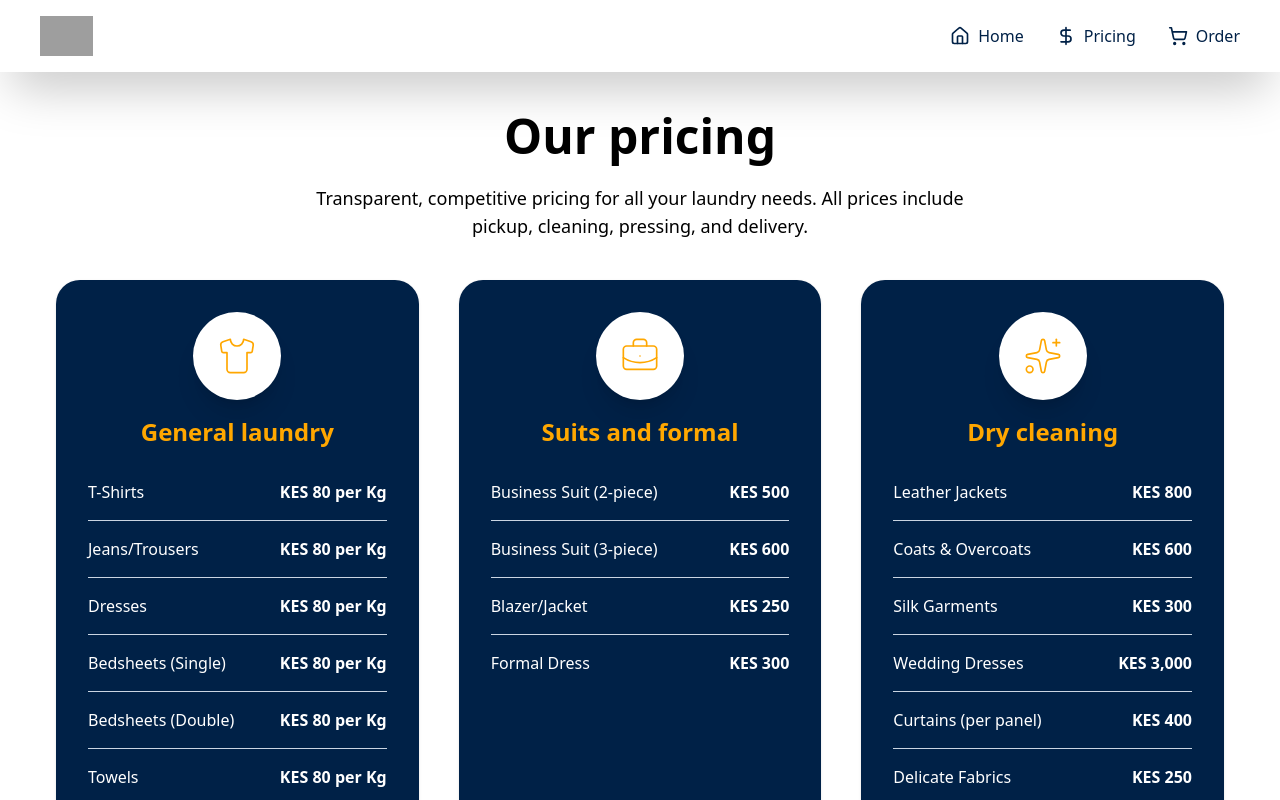
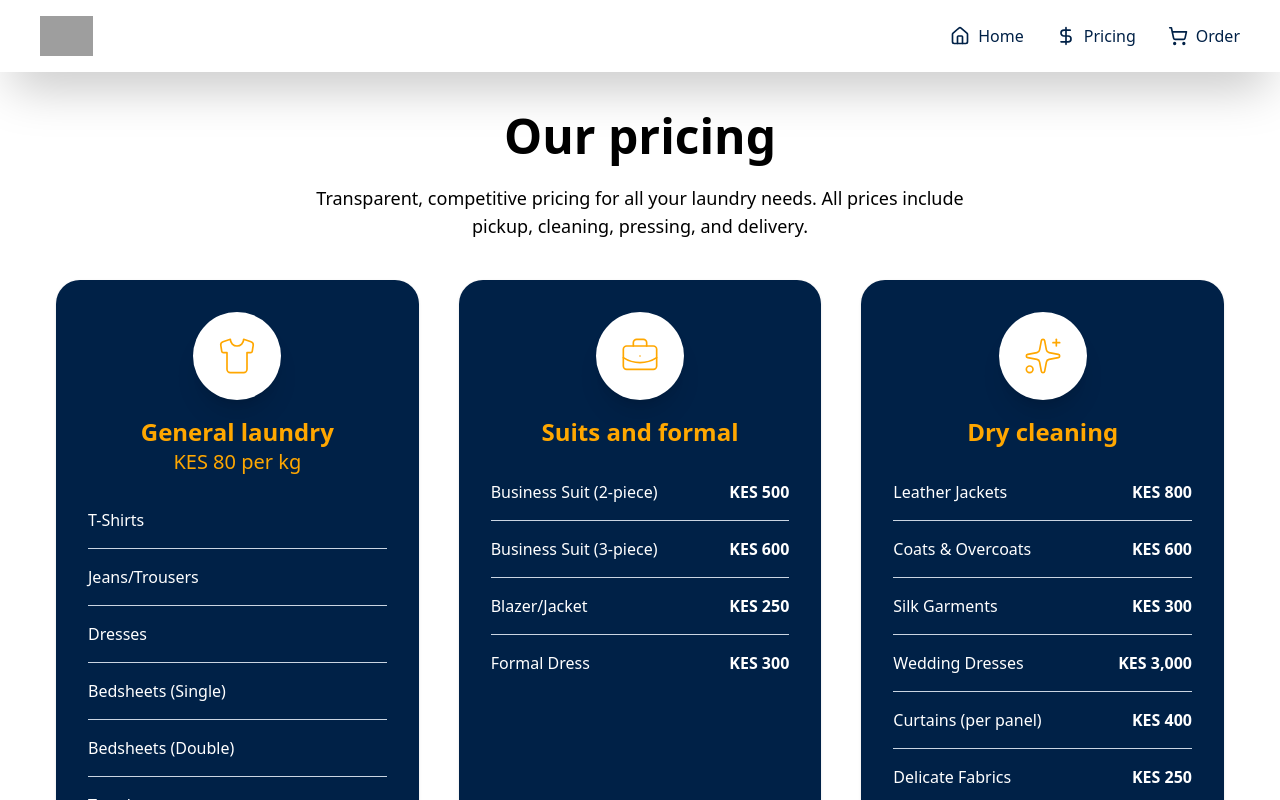
Before and after one commit to Griffin-Ndede/Oxford_blue_frontend, a React (Vite) app: page /pricing in a window 1280 px wide. Shown: the top 800 px of the page. Built offline with nearby package versions, Linux system fonts and the light colour scheme; grey boxes are pictures that could not be loaded.

Commit message:
Fix: changes from the client

```diff
--- a/src/Pages/Home.jsx
+++ b/src/Pages/Home.jsx
@@ -60,7 +60,7 @@ function Home() {
                     {/* CTA Cards */}
                     <div className="grid grid-cols-1 sm:grid-cols-2 gap-20 mt-8 w-full max-w-3xl mx-auto">
                         <Link to="/pricing">
-                            <div className="bg-custom-yellow/90 hover:bg-custom-yellow hover:cursor-pointer backdrop-blur-lg border border-white/20 p-6 rounded-4xl text-custom-blue transition">
+                            <div className="bg-custom-blue/90 hover:bg-custom-blue hover:cursor-pointer backdrop-blur-lg border border-white/20 p-6 rounded-4xl text-custom-blue transition">
                                 <DollarSign className="mx-auto mb-3 text-white" size={42} />
                                 <h2 className="text-xl font-semibold text-white">View Pricing</h2>
                                 <p className="text-base font-light text-white mt-1">
@@ -70,7 +70,7 @@ function Home() {
                         </Link>
 
                         <Link to="/order">
-                            <div className="bg-custom-yellow/90 hover:bg-custom-yellow hover:cursor-pointer backdrop-blur-lg border border-white/20 p-6 rounded-4xl text-custom-blue transition">
+                            <div className="bg-custom-blue/90 hover:bg-custom-blue hover:cursor-pointer backdrop-blur-lg border border-white/20 p-6 rounded-4xl text-custom-blue transition">
                                 <ShoppingCart className="mx-auto mb-3 text-white" size={42} />
                                 <h2 className="text-xl text-white font-semibold">Place Order</h2>
                                 <p className="text-base font-light text-white mt-1">
--- a/src/Pages/Pricing.jsx
+++ b/src/Pages/Pricing.jsx
@@ -8,22 +8,23 @@ function Pricing() {
     const laundry_services = [
         {
             category: "General laundry",
+            text: "KES 80 per kg",
             icon: <Shirt strokeWidth={1} absoluteStrokeWidth className="w-10 h-10 mx-auto" />,
             laundry_items:
                 [
-                    { name: "T-Shirts", price: "KES 80 per Kg" },
-                    { name: "Jeans/Trousers", price: "KES 80 per Kg" },
-                    { name: "Dresses", price: "KES 80 per Kg" },
-                    { name: "Bedsheets (Single)", price: "KES 80 per Kg" },
-                    { name: "Bedsheets (Double)", price: "KES 80 per Kg" },
-                    { name: "Towels" , price: "KES 80 per Kg"},
-                    { name: "Ties", price: "KES 80 per Kg" },
-                    { name: "Dress Shirts", price: "KES 80 per Kg"},
-                    {name: "Skirts" , price: "KES 80 per Kg"},
-                    {name:"Socks", price: "KES 80 per Kg"},
-                    {name:"Baby clothes", price: "KES 80 per Kg"},
-                    {name: "School uniforms", price: "KES 80 per Kg"},
-                    {name:"Shoes", price: "KES 100 per pair"}
+                    { name: "T-Shirts" },
+                    { name: "Jeans/Trousers" },
+                    { name: "Dresses" },
+                    { name: "Bedsheets (Single)" },
+                    { name: "Bedsheets (Double)" },
+                    { name: "Towels" },
+                    { name: "Ties" },
+                    { name: "Dress Shirts"},
+                    {name: "Skirts" },
+                    {name:"Socks"},
+                    {name:"Baby clothes"},
+                    {name: "School uniforms"},
+                    {name:"Shoes"}
 
                 ],
             bgColor: 'bg-custom-yellow',
@@ -78,6 +79,7 @@ function Pricing() {
                                         {laundry_service.icon}
                                     </div>
                                     <h1 className={`text-2xl font-bold ${ index % 2 === 1 ? 'text-custom-yellow': 'text-custom-yellow'}`}>{laundry_service.category}</h1>
+                                    <p className={`text-xl ${ index % 2 === 1 ? 'text-custom-yellow': 'text-custom-yellow'}`}>{laundry_service.text}</p>
                                 </div>
 
                                 <table className='w-full'>
```
Also changed, not shown: 1 other file (tests, documents, lock files or other folders).
